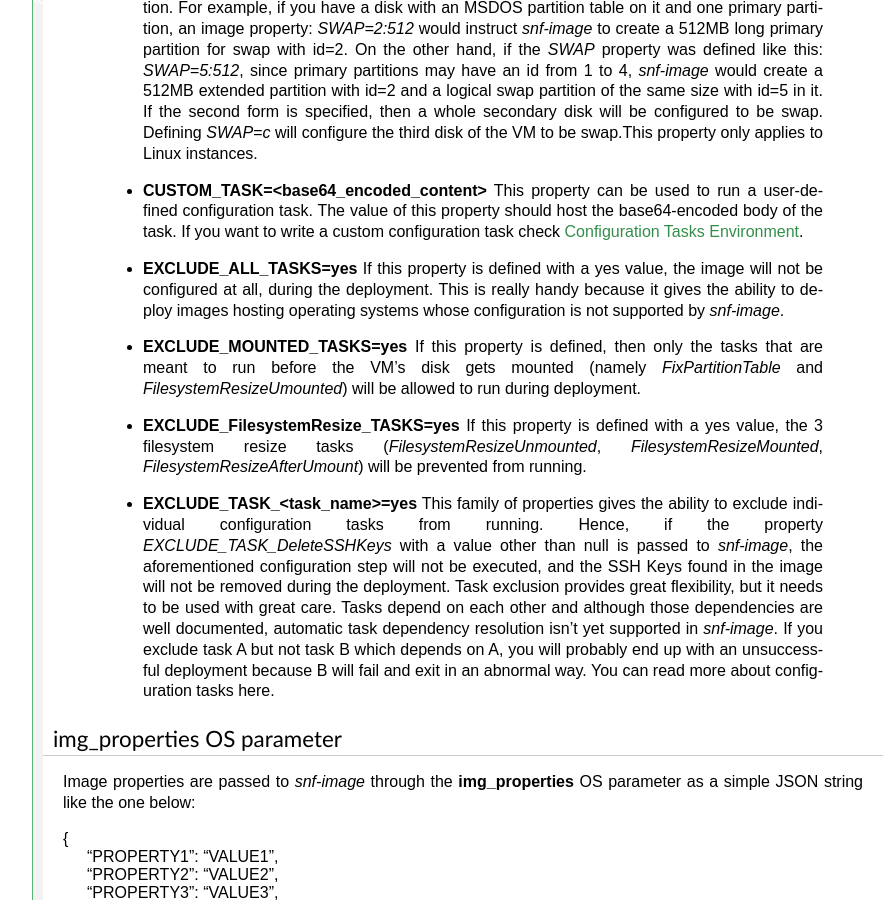
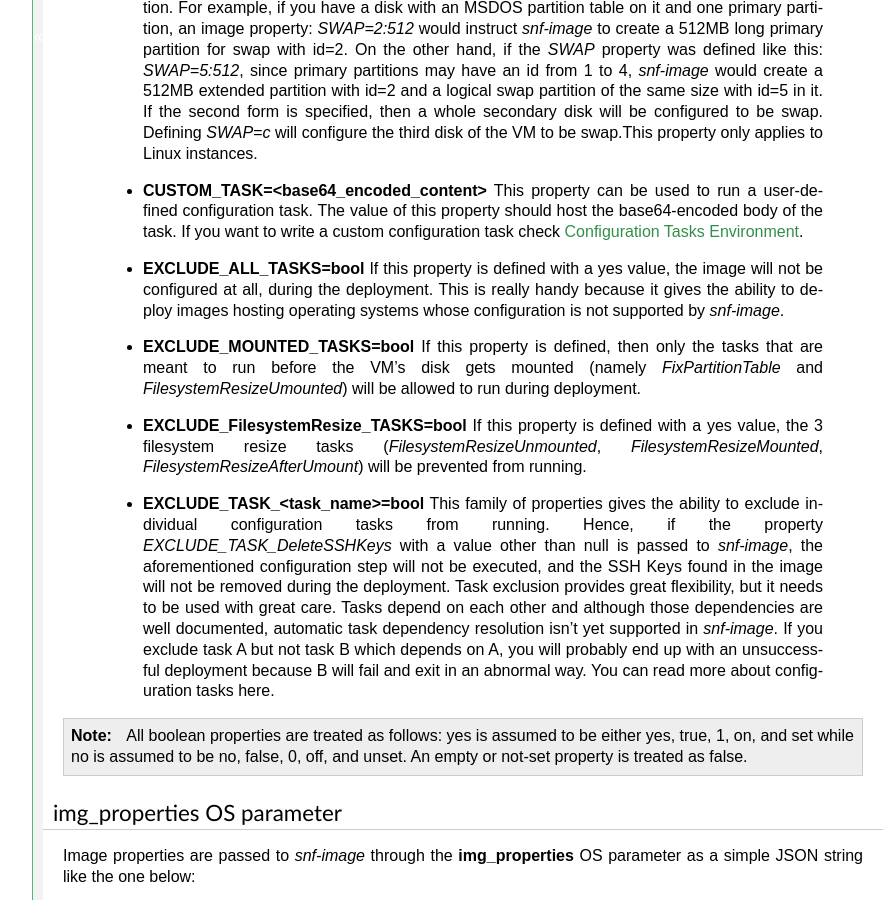
Before and after one commit to grnet/snf-image, a Sphinx documentation site: the page built from docs/interface.rst, in a window 1280 px wide and 900 px high, scrolled down 3283 px. Shown: the whole window, without its empty margins (187-1081 px from the left). Built offline with Sphinx 7.4.7, drawn with Linux system fonts in a browser that asks for light colours; some of the changed text lies outside the part shown.

Commit message:
Document boolean properties
Document the way boolean properties are treated (via
check_yes_no()).

Signed-off-by: Dimitris Aragiorgis <dimitris.aragiorgis@gmail.com>

```diff
--- a/docs/interface.rst
+++ b/docs/interface.rst
@@ -159,13 +159,13 @@ All image formats properties
      * For Windows images, the *Administrator*'s password is reset.
      * For Linux and \*BSD images, the *root* password is reset.
 
- * **DO_SYNC=yes**
+ * **DO_SYNC=bool**
    By default in ResizeUnmounted task, when ``resize2fs`` is executed to
    enlarge a ext[234] file system, ``fsync()`` is disabled to speed up the
    whole process. If for some reason you need to disable this behavior, use the
    *DO_SYNC* image property.
 
- * **IGNORE_UNATTEND=yes**
+ * **IGNORE_UNATTEND=bool**
    When deploying a Windows image, the InstallUnattend configuration task will
    install an Answer File for Unattended Installation (the one shipped with
    *snf-image* or the one pointed out by the *UNATTEND* configuration
@@ -175,14 +175,14 @@ All image formats properties
    exists in the above-mentioned location. For more information on "answer
    files" please refer to :ref:`windows-deployment`.
 
- * **ALLOW_MOUNTED_TASK_OVERWRITING=yes**
+ * **ALLOW_MOUNTED_TASK_OVERWRITING=bool**
    If this property is defined with yes, then the presence of an executable
    file under */root/snf-image/helper/overwrite_task_<TASK>* inside the image
    will make *snf-image* execute the code hosted there instead of the default
    one. See :ref:`Overwriting Configuration Tasks<overwriting-configuration-tasks>`
    for more info.
 
- * **OFFLINE_NTFSRESIZE=yes**
+ * **OFFLINE_NTFSRESIZE=bool**
    When deploying a Windows Image, perform an offline NTFS resize, instead of
    setting up the Unattend.xml file so SYSPREP executes a custom DISKPART
    script to perform an online resize during the first boot. Note NTFS is left
@@ -191,7 +191,7 @@ All image formats properties
    disable this behavior (this is dangerous). For more information on "answer
    files" please refer to :ref:`windows-deployment`.
 
- * **OFFLINE_NTFSRESIZE_NOCHECK=yes**
+ * **OFFLINE_NTFSRESIZE_NOCHECK=bool**
    Set this property to yes to skip the NTFS check performed by Windows upon
    the first boot when performing an offline NTFS resize (see the
    *OFFLINE_NTFSRESIZE* property). Skipping the initial filesystem check is
@@ -228,23 +228,23 @@ All image formats properties
    you want to write a custom configuration task check
    :ref:`Configuration Tasks Environment<configuration-tasks-environment>`.
 
- * **EXCLUDE_ALL_TASKS=yes**
+ * **EXCLUDE_ALL_TASKS=bool**
    If this property is defined with a yes value, the image will not be
    configured at all, during the deployment. This is really handy because it
    gives the ability to deploy images hosting operating systems whose
    configuration is not supported by *snf-image*.
 
- * **EXCLUDE_MOUNTED_TASKS=yes**
+ * **EXCLUDE_MOUNTED_TASKS=bool**
    If this property is defined, then only the tasks that are meant to run
    before the VM's disk gets mounted (namely *FixPartitionTable* and
    *FilesystemResizeUmounted*) will be allowed to run during deployment.
 
- * **EXCLUDE_FilesystemResize_TASKS=yes**
+ * **EXCLUDE_FilesystemResize_TASKS=bool**
    If this property is defined with a yes value, the 3 filesystem resize tasks
    (*FilesystemResizeUnmounted*, *FilesystemResizeMounted*,
    *FilesystemResizeAfterUmount*) will be prevented from running.
 
- * **EXCLUDE_TASK_<task_name>=yes**
+ * **EXCLUDE_TASK_<task_name>=bool**
    This family of properties gives the ability to exclude individual
    configuration tasks from running. Hence, if the property
    *EXCLUDE_TASK_DeleteSSHKeys* with a value other than null is passed to
@@ -256,6 +256,10 @@ All image formats properties
    *snf-image*. If you exclude task A but not task B which depends on A, you
    will probably end up with an unsuccessful deployment because B will fail and
    exit in an abnormal way. You can read more about configuration tasks here.
+
+.. note:: All boolean properties are treated as follows: yes is assumed to be
+ either yes, true, 1, on, and set while no is assumed to be no, false, 0, off,
+ and unset. An empty or not-set property is treated as false.
 
 img_properties OS parameter
 +++++++++++++++++++++++++++
```
